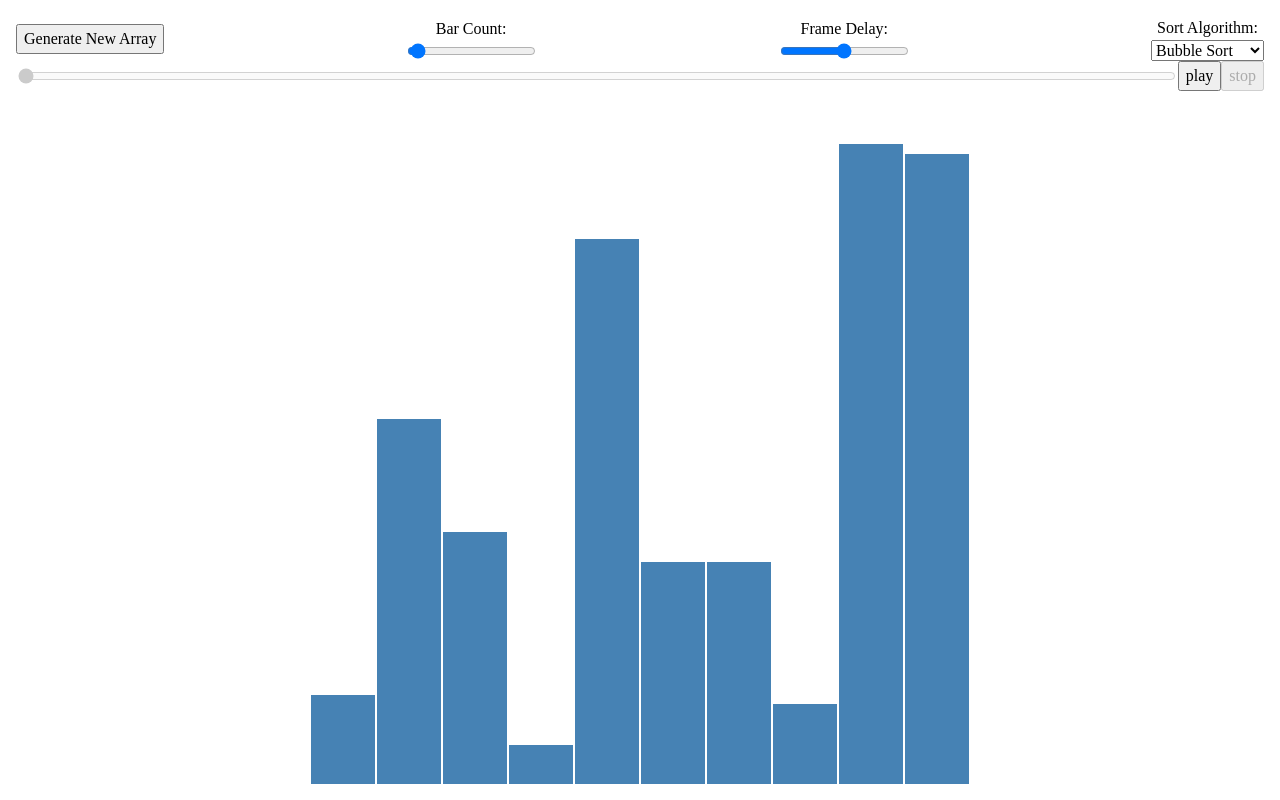
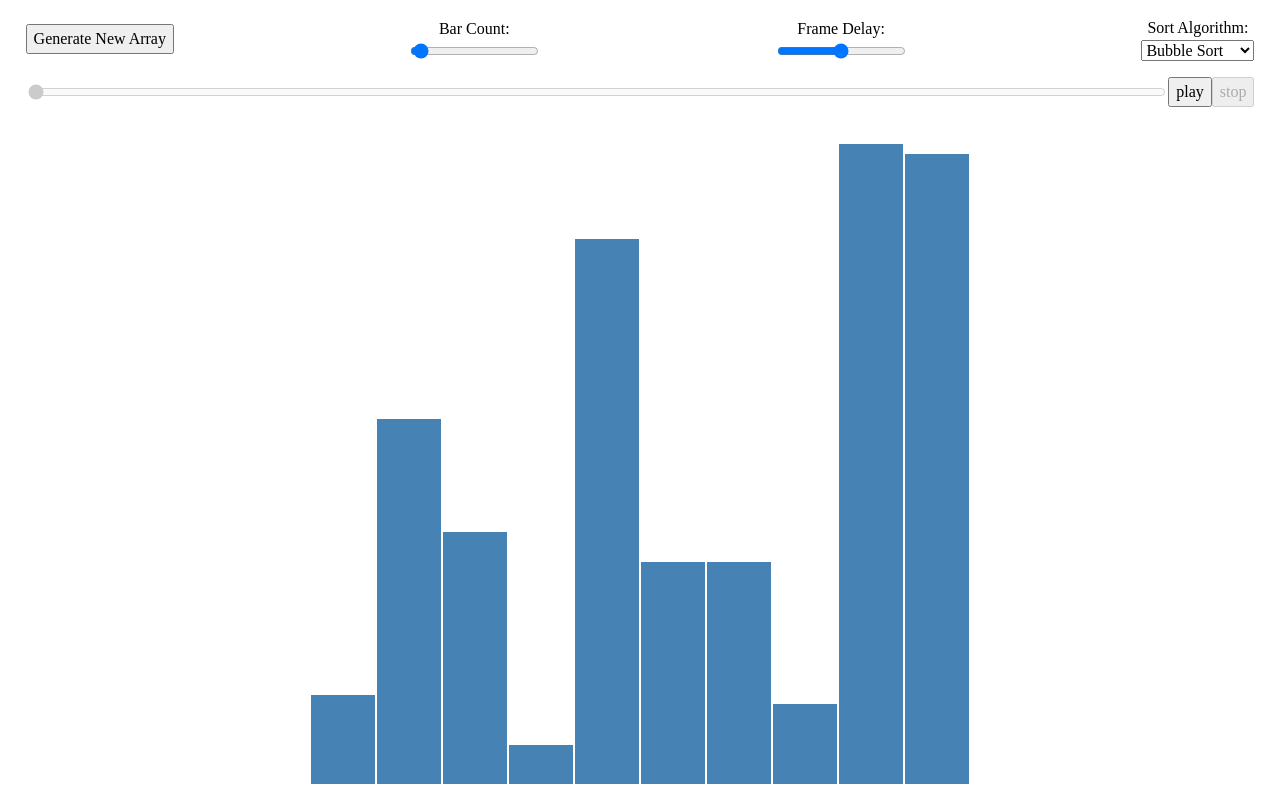
Before and after one commit to PezhmanGhavami/sorting-visualizer, a React (Create React App) app: page / in a window 1280 px wide. Built offline with nearby package versions, Linux system fonts and the light colour scheme.

Commit message:
Some style changes, 3 new functions to handle playback toggle, changing the current frame and seting up a new animation

```diff
--- a/src/components/nav/nav.component.tsx
+++ b/src/components/nav/nav.component.tsx
@@ -4,6 +4,8 @@ import {
   FormEventHandler,
   ChangeEventHandler,
 } from "react";
+
+import { IAnimationState } from "../sorting-visualizer/sorting-visualizer.utils";
 
 import "./nav.styles.css";
 
@@ -12,19 +14,18 @@ interface IBarInfo {
   maxBarsForWidth: number;
 }
 interface INavProps {
+  barInfo: IBarInfo;
+  animationFrames: number;
+  animationState: IAnimationState;
   resetTheArray: () => void;
-  changeAnimationSpeed: (value: number) => void;
-  changeBarCount: (value: number) => void;
-  barInfo: IBarInfo;
-  animationSpeed: number;
-  playAnimation: boolean;
-  animationFrames: number;
-  currentFrame: number;
   bubbleSort: () => void;
   insertionSort: () => void;
   selectionSort: () => void;
   mergeSort: () => void;
   quickSort: () => void;
+  changeAnimationSpeed: (value: number) => void;
+  changeBarCount: (value: number) => void;
+  changeCurrentFrame: (value: number) => void;
 }
 
 enum SortTypes {
@@ -52,21 +53,18 @@ const Nav: FC<INavProps> = (props) => {
     HTMLInputElement
   > = (event) => {
     const changeAction = event.currentTarget.name;
+    const value = event.currentTarget.value;
     switch (changeAction) {
       case InputChangeTypes.BAR_COUNT: {
-        props.changeBarCount(
-          parseInt(event.currentTarget.value) || 2
-        );
+        props.changeBarCount(parseInt(value) || 2);
         break;
       }
       case InputChangeTypes.ANIMATION_SPEED: {
-        props.changeAnimationSpeed(
-          parseInt(event.currentTarget.value) || 1
-        );
+        props.changeAnimationSpeed(parseInt(value) || 1);
         break;
       }
       case InputChangeTypes.TIMELINE: {
-        //TODO - add a setter for the currentFrame value
+        props.changeCurrentFrame(parseInt(value) || 0);
       }
     }
   };
@@ -136,10 +134,10 @@ const Nav: FC<INavProps> = (props) => {
               type="range"
               name={InputChangeTypes.ANIMATION_SPEED}
               id="animation-speed"
-              min={1}
-              max={500}
+              min={props.animationState.minFrameDelay}
+              max={props.animationState.maxFrameDelay}
               step={1}
-              value={props.animationSpeed}
+              value={props.animationState.frameDelay}
               onChange={handleInputChange}
             />
           </div>
@@ -179,18 +177,24 @@ const Nav: FC<INavProps> = (props) => {
             type="range"
             name={InputChangeTypes.TIMELINE}
             id="sort-timeline"
-            value={props.currentFrame}
-            max={props.animationFrames}
+            value={props.animationState.currentFrame}
+            max={props.animationFrames - 1}
             onChange={handleInputChange}
-            disabled
+            disabled={!Boolean(props.animationFrames)}
           />
-          <button className="nav__form__item" type="submit">
-            {props.playAnimation ? "pause" : "play"}
+          <button
+            className="nav__form__item"
+            type="submit"
+            disabled={props.animationState.stop}
+          >
+            {props.animationState.playback
+              ? "pause"
+              : "play"}
           </button>
           <button
             className="nav__form__item"
             type="button"
-            disabled={!props.playAnimation}
+            disabled={!props.animationState.playback}
           >
             stop
           </button>
--- a/src/components/nav/nav.styles.css
+++ b/src/components/nav/nav.styles.css
@@ -1,6 +1,6 @@
 .nav {
   margin-top: 2vh;
-  padding: 0 2vh;
+  padding: 0 2vw;
   display: flex;
   justify-content: space-around;
   align-items: center;
@@ -19,6 +19,7 @@
   justify-content: space-around;
   align-items: center;
   min-width: 100%;
+  margin: 2vh;
 }
 
 .nav-controllers input[type="range"] {
--- a/src/components/sorting-visualizer/sorting-visualizer.component.tsx
+++ b/src/components/sorting-visualizer/sorting-visualizer.component.tsx
@@ -44,15 +44,21 @@ const SortingVisualizer = () => {
   const [bars, setBars] = useState<IBars>(barsDefaultValue);
   const [dataSeries, setDataSeries] =
     useState<IAnimationData>(dataSeriesDefaultValue);
-  const [dataSeriesIndex, setDataSeriesIndex] = useState(0);
   const [windowDimensions, setWindowDimensions] = useState(
     getWindowDimensions()
   );
-  const [animationSpeed, setAnimationSpeed] = useState(250);
   const [animationState, setAnimationState] =
     useState<IAnimationState>(animationStateDefaultValue);
   const [barCount, setBarCount] = useState(10);
-  const [playAnimation, setPlayAnimation] = useState(false);
+
+  const {
+    frameDelay,
+    maxFrameDelay,
+    minFrameDelay,
+    currentFrame,
+    playback,
+    stop,
+  } = animationState;
 
   const maxBarsForWidth = Math.floor(
     windowDimensions.width / 5
@@ -94,32 +100,47 @@ const SortingVisualizer = () => {
       ...prev,
       ...dataSeriesDefaultValue,
     }));
-    setDataSeriesIndex(0);
+    setAnimationState((prev) => ({
+      ...prev,
+      currentFrame: 0,
+      playback: false,
+      stop: false,
+    }));
     const correctBarCount = getCorrectBarCount(barCount);
     correctBarCount !== barCount &&
       setBarCount(correctBarCount);
   }, [barHeightMax, barCount, getCorrectBarCount]);
 
   const runTheAnimation = useCallback(() => {
-    if (
-      dataSeriesIndex < dataSeries.atFrame.length &&
-      playAnimation
-    ) {
-      setTimeout(() => {
+    if (currentFrame < dataSeries.atFrame.length && !stop) {
+      if (playback) {
+        setTimeout(() => {
+          setBars({
+            colors: [
+              ...dataSeries.atFrameColors[currentFrame],
+            ],
+            heights: [...dataSeries.atFrame[currentFrame]],
+          });
+          setAnimationState((prev) => ({
+            ...prev,
+            currentFrame: prev.currentFrame + 1,
+          }));
+        }, frameDelay);
+      } else {
         setBars({
           colors: [
-            ...dataSeries.atFrameColors[dataSeriesIndex],
+            ...dataSeries.atFrameColors[currentFrame],
           ],
-          heights: [...dataSeries.atFrame[dataSeriesIndex]],
+          heights: [...dataSeries.atFrame[currentFrame]],
         });
-        setDataSeriesIndex((prev) => prev + 1);
-      }, animationSpeed);
+      }
     }
   }, [
     dataSeries,
-    dataSeriesIndex,
-    animationSpeed,
-    playAnimation,
+    currentFrame,
+    frameDelay,
+    playback,
+    stop,
   ]);
 
   useEffect(() => {
@@ -138,52 +159,75 @@ const SortingVisualizer = () => {
   }, [runTheAnimation]);
 
   const changeAnimationSpeed = (value: number) => {
-    value = value > 500 ? 500 : value < 1 ? 1 : value;
-    setAnimationSpeed(value);
+    value =
+      value > maxFrameDelay
+        ? 500
+        : value < minFrameDelay
+        ? 1
+        : value;
+    setAnimationState((prev) => ({
+      ...prev,
+      frameDelay: value,
+    }));
   };
 
   const changeBarCount = (value: number) => {
     setBarCount(getCorrectBarCount(value));
   };
 
-  const animateBubbleSort = () => {
-    const { animationData } = bubbleSort(bars);
+  const changeCurrentFrame = (value: number) => {
+    value =
+      value > dataSeries.atFrame.length
+        ? dataSeries.atFrame.length
+        : value < 0
+        ? 0
+        : value;
+    setAnimationState((prev) => ({
+      ...prev,
+      currentFrame: value,
+    }));
+  };
+
+  const togglePlayback = () => {
+    setAnimationState((prev) => ({
+      ...prev,
+      playback: !prev.playback,
+    }));
+  };
+
+  const setupAnimation = (
+    animationData: IAnimationData
+  ) => {
     setDataSeries((prev) => ({
       ...prev,
       ...animationData,
     }));
+    togglePlayback();
+  };
+
+  const animateBubbleSort = () => {
+    const { animationData } = bubbleSort(bars);
+    setupAnimation(animationData);
   };
 
   const animateInsertionSort = () => {
     const { animationData } = insertionSort(bars);
-    setDataSeries((prev) => ({
-      ...prev,
-      ...animationData,
-    }));
+    setupAnimation(animationData);
   };
 
   const animateSelectionSort = () => {
     const { animationData } = selectionSort(bars);
-    setDataSeries((prev) => ({
-      ...prev,
-      ...animationData,
-    }));
+    setupAnimation(animationData);
   };
 
   const animateMergeSort = () => {
     const { animationData } = mergeSort(bars);
-    setDataSeries((prev) => ({
-      ...prev,
-      ...animationData,
-    }));
+    setupAnimation(animationData);
   };
 
   const animateQuickSort = () => {
     const { animationData } = quickSort(bars);
-    setDataSeries((prev) => ({
-      ...prev,
-      ...animationData,
-    }));
+    setupAnimation(animationData);
   };
 
   return (
@@ -198,10 +242,9 @@ const SortingVisualizer = () => {
         mergeSort={animateMergeSort}
         quickSort={animateQuickSort}
         barInfo={{ maxBarsForWidth, barCount }}
-        playAnimation={playAnimation}
-        animationSpeed={animationSpeed}
+        animationState={animationState}
         animationFrames={dataSeries.atFrame.length}
-        currentFrame={dataSeriesIndex}
+        changeCurrentFrame={changeCurrentFrame}
       />
       <BarContainer bars={bars} barWidth={barWidth} />
     </div>
```
